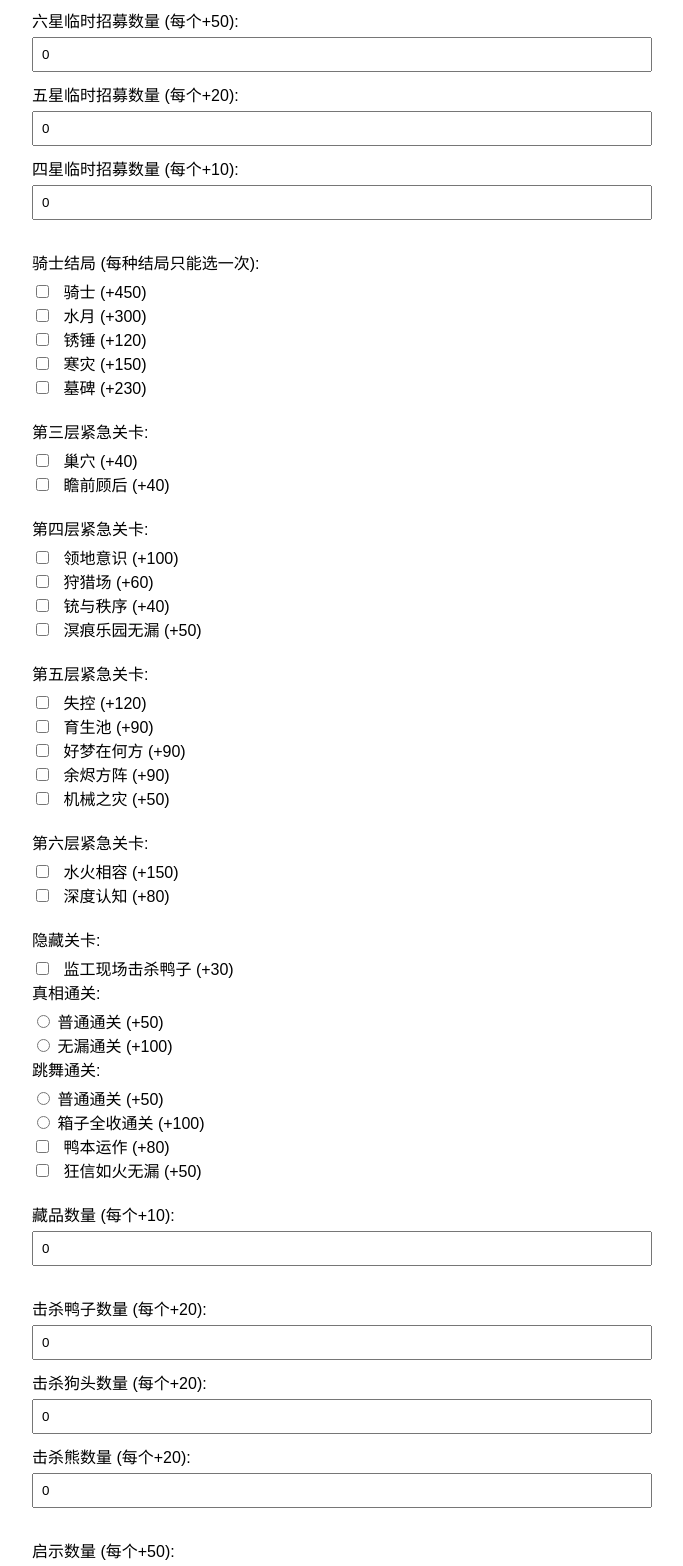
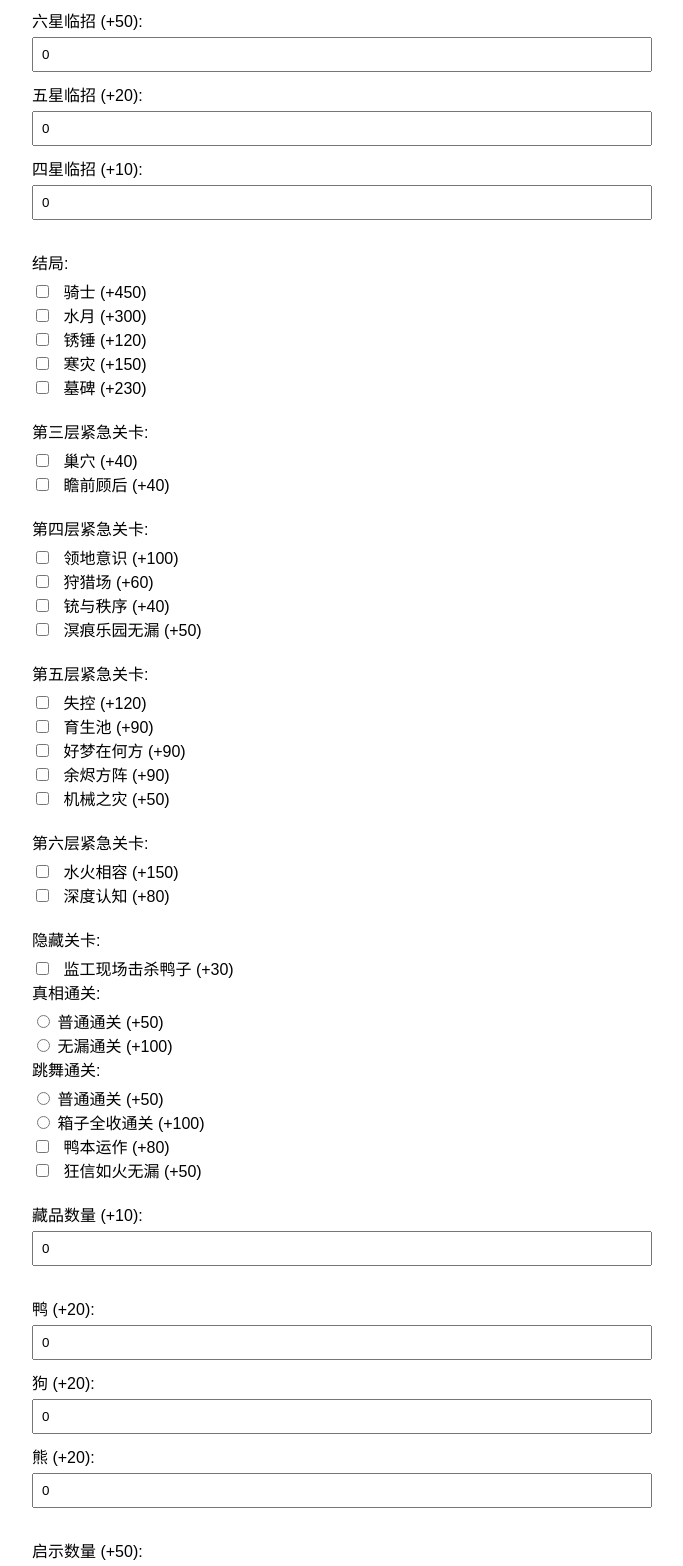
Before and after one commit to DawnWinDD/MizukiCalculator, a plain HTML site: page index.html in a window 1280 px wide. Shown: the part 81-1647 px from the top of the page, without its empty margins (308-991 px from the left). Drawn offline with Linux system fonts and the light colour scheme.

Commit message:
Update index.html

```diff
--- a/index.html
+++ b/index.html
@@ -54,23 +54,23 @@
 </head>
 <body>
 
-    <h1>积分计算器</h1>
+    <h1>杂鱼杯计分器</h1>
     <div class="calculator">
         <!-- 临时招募 -->
         <div class="section">
-            <label for="sixStarTemp">六星临时招募数量 (每个+50):</label>
+            <label for="sixStarTemp">六星临招 (+50):</label>
             <input type="number" id="sixStarTemp" min="0" value="0">
 
-            <label for="fiveStarTemp">五星临时招募数量 (每个+20):</label>
+            <label for="fiveStarTemp">五星临招 (+20):</label>
             <input type="number" id="fiveStarTemp" min="0" value="0">
 
-            <label for="fourStarTemp">四星临时招募数量 (每个+10):</label>
+            <label for="fourStarTemp">四星临招 (+10):</label>
             <input type="number" id="fourStarTemp" min="0" value="0">
         </div>
 
-        <!-- 骑士结局 -->
+        <!-- 结局 -->
         <div class="section">
-            <label>骑士结局 (每种结局只能选一次):</label>
+            <label>结局:</label>
             <input type="checkbox" id="waterEnding"> 骑士 (+450)<br>
             <input type="checkbox" id="waterMoonEnding"> 水月 (+300)<br>
             <input type="checkbox" id="mistakeEnding"> 锈锤 (+120)<br>
@@ -126,25 +126,25 @@
 
         <!-- 结算时每个藏品 -->
         <div class="section">
-            <label for="collections">藏品数量 (每个+10):</label>
+            <label for="collections">藏品数量 (+10):</label>
             <input type="number" id="collections" min="0" value="0">
         </div>
 
         <!-- 击杀鸭子、狗头、熊 -->
         <div class="section">
-            <label for="duckKill">击杀鸭子数量 (每个+20):</label>
+            <label for="duckKill">鸭 (+20):</label>
             <input type="number" id="duckKill" min="0" value="0">
 
-            <label for="dogKill">击杀狗头数量 (每个+20):</label>
+            <label for="dogKill">狗 (+20):</label>
             <input type="number" id="dogKill" min="0" value="0">
 
-            <label for="bearKill">击杀熊数量 (每个+20):</label>
+            <label for="bearKill">熊 (+20):</label>
             <input type="number" id="bearKill" min="0" value="0">
         </div>
 
         <!-- 启示 -->
         <div class="section">
-            <label for="revelation">启示数量 (每个+50):</label>
+            <label for="revelation">启示数量 (+50):</label>
             <input type="number" id="revelation" min="0" value="0">
         </div>
 
```
